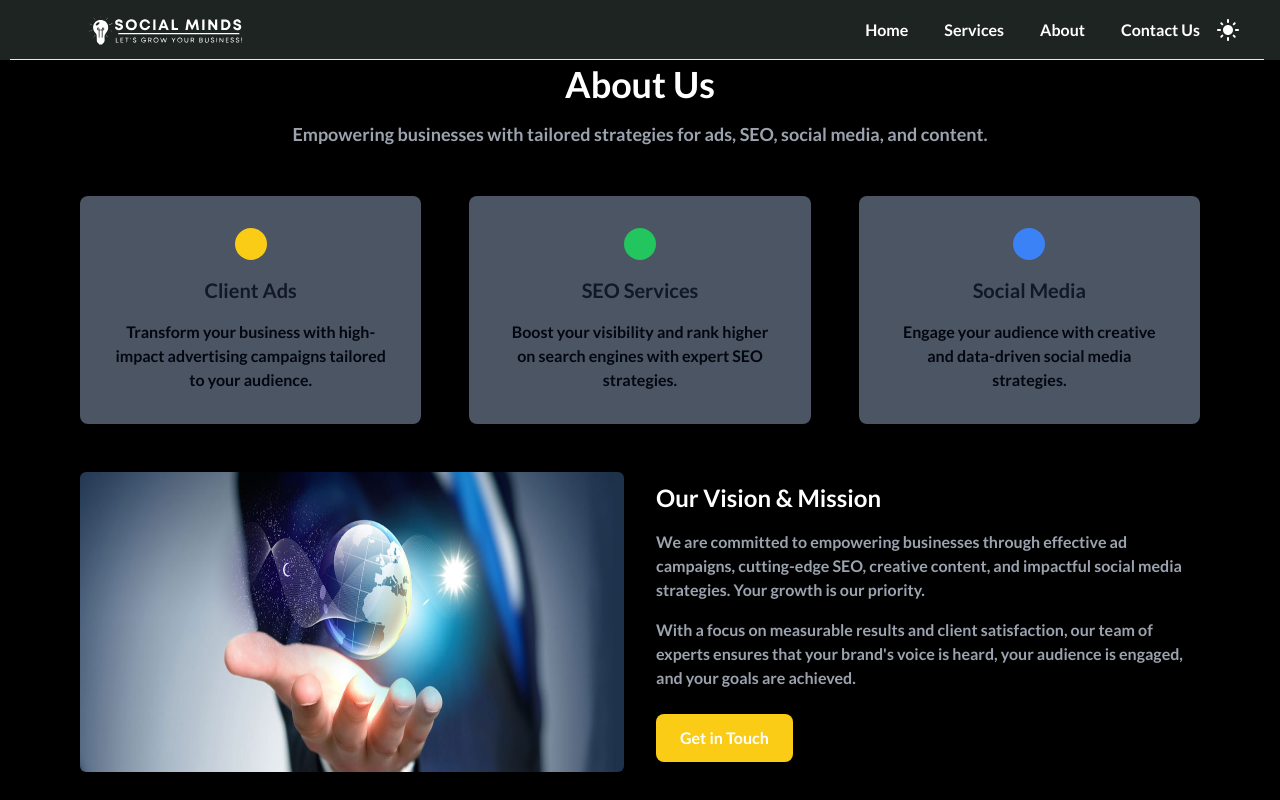
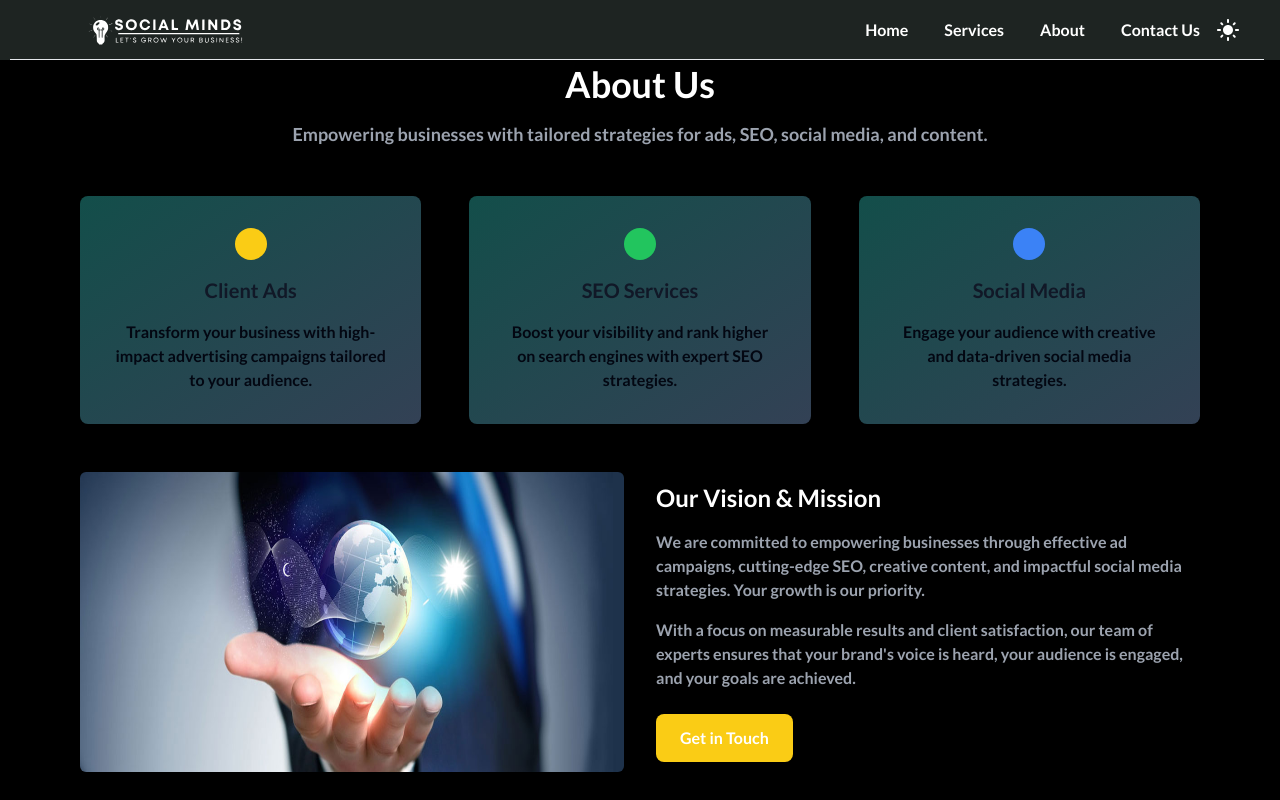
Before and after one commit to Sahilsajar/Social-Minds, a React (Vite) app: page /about in a window 1280 px wide. Shown: the top 800 px of the page. Built offline with nearby package versions, Linux system fonts and the light colour scheme.

Commit message:
small changes

```diff
--- a/src/pages/AboutUs.jsx
+++ b/src/pages/AboutUs.jsx
@@ -14,7 +14,7 @@ const AboutUs = () => {
         </div>
         <div className="grid grid-cols-1 md:grid-cols-3 gap-12">
           {/* Section 1 */}
-          <div className="bg-white dark:bg-gray-600 shadow-lg rounded-lg p-8 text-center">
+          <div className="bg-white dark:bg-gradient-to-br from-teal-900 to-slate-700 shadow-lg rounded-lg p-8 text-center">
             <div className="flex justify-center mb-4">
               <span className="bg-yellow-400 p-4 rounded-full text-white text-3xl">
                 <i className="fas fa-bullhorn"></i>
@@ -26,7 +26,7 @@ const AboutUs = () => {
             </p>
           </div>
           {/* Section 2 */}
-          <div className="bg-white shadow-lg dark:bg-gray-600 rounded-lg p-8 text-center">
+          <div className="bg-white shadow-lg dark:bg-gradient-to-br from-teal-900 to-slate-700 rounded-lg p-8 text-center">
             <div className="flex justify-center mb-4">
               <span className="bg-green-500 p-4 rounded-full text-white text-3xl">
                 <i className="fas fa-chart-line"></i>
@@ -38,7 +38,7 @@ const AboutUs = () => {
             </p>
           </div>
           {/* Section 3 */}
-          <div className="bg-white dark:bg-gray-600 shadow-lg rounded-lg p-8 text-center">
+          <div className="bg-white dark:bg-gradient-to-br from-teal-900 to-slate-700 shadow-lg rounded-lg p-8 text-center">
             <div className="flex justify-center mb-4">
               <span className="bg-blue-500 p-4 rounded-full text-white text-3xl">
                 <i className="fas fa-share-alt"></i>
```
